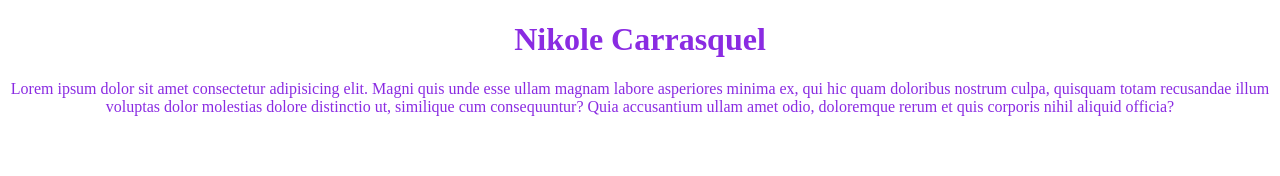
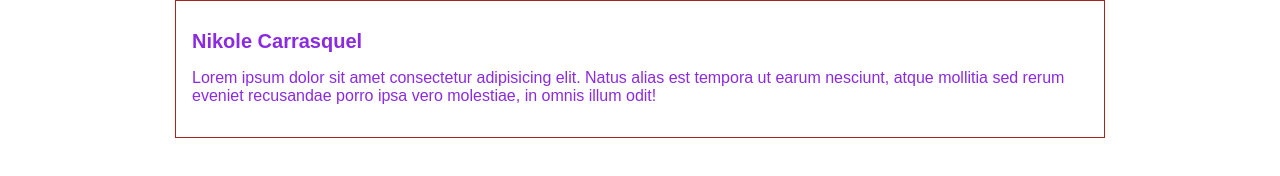
Before and after one commit to nikomarga/hyperblog, a plain HTML site: page index.html in a window 1280 px wide. Drawn offline with Linux system fonts and the light colour scheme.

Commit message:
commit al master en su version 3

```diff
--- a/index.html
+++ b/index.html
@@ -7,7 +7,12 @@
     <title>Document</title>
 </head>
 <body>
-    <h1>Nikole Carrasquel</h1>
-    <p>Lorem ipsum dolor sit amet consectetur adipisicing elit. Magni quis unde esse ullam magnam labore asperiores minima ex, qui hic quam doloribus nostrum culpa, quisquam totam recusandae illum voluptas dolor molestias dolore distinctio ut, similique cum consequuntur? Quia accusantium ullam amet odio, doloremque rerum et quis corporis nihil aliquid officia?</p>
+    <div id="container">
+        <div id="post">
+            <h1>Nikole Carrasquel</h1>
+            <p>Lorem ipsum dolor sit amet consectetur adipisicing elit. Natus alias est tempora ut earum nesciunt, atque mollitia sed rerum eveniet recusandae porro ipsa vero molestiae, in omnis illum odit!</p>
+        </div>
+    </div>
+
 </body>
 </html>
--- a/style.css
+++ b/style.css
@@ -1,6 +1,20 @@
-body
-{
+body {
     text-align: center;
     color: blueviolet;
+    font-family: Arial, Helvetica, sans-serif;
+    font-size: 16px;
+    margin: 0;
+    padding: 0;
+}
 
+#container {
+    width: 70%;
+    padding: 1em;
+    text-align: left;
+    border: 1px solid #a72323;
+    margin: 0 auto;
 }
+
+#container h1 {
+    font-size: 20px;
+}
```
